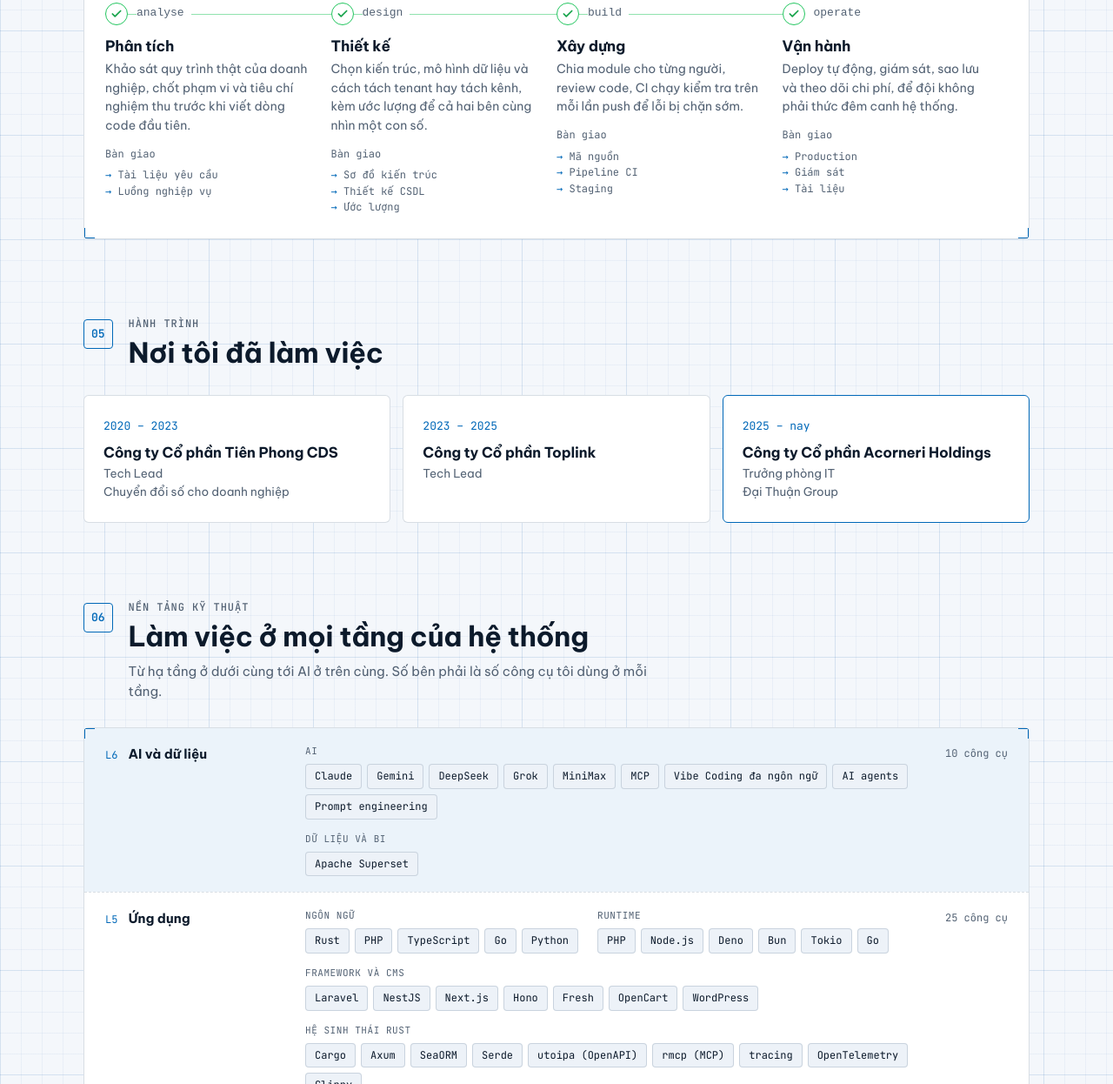
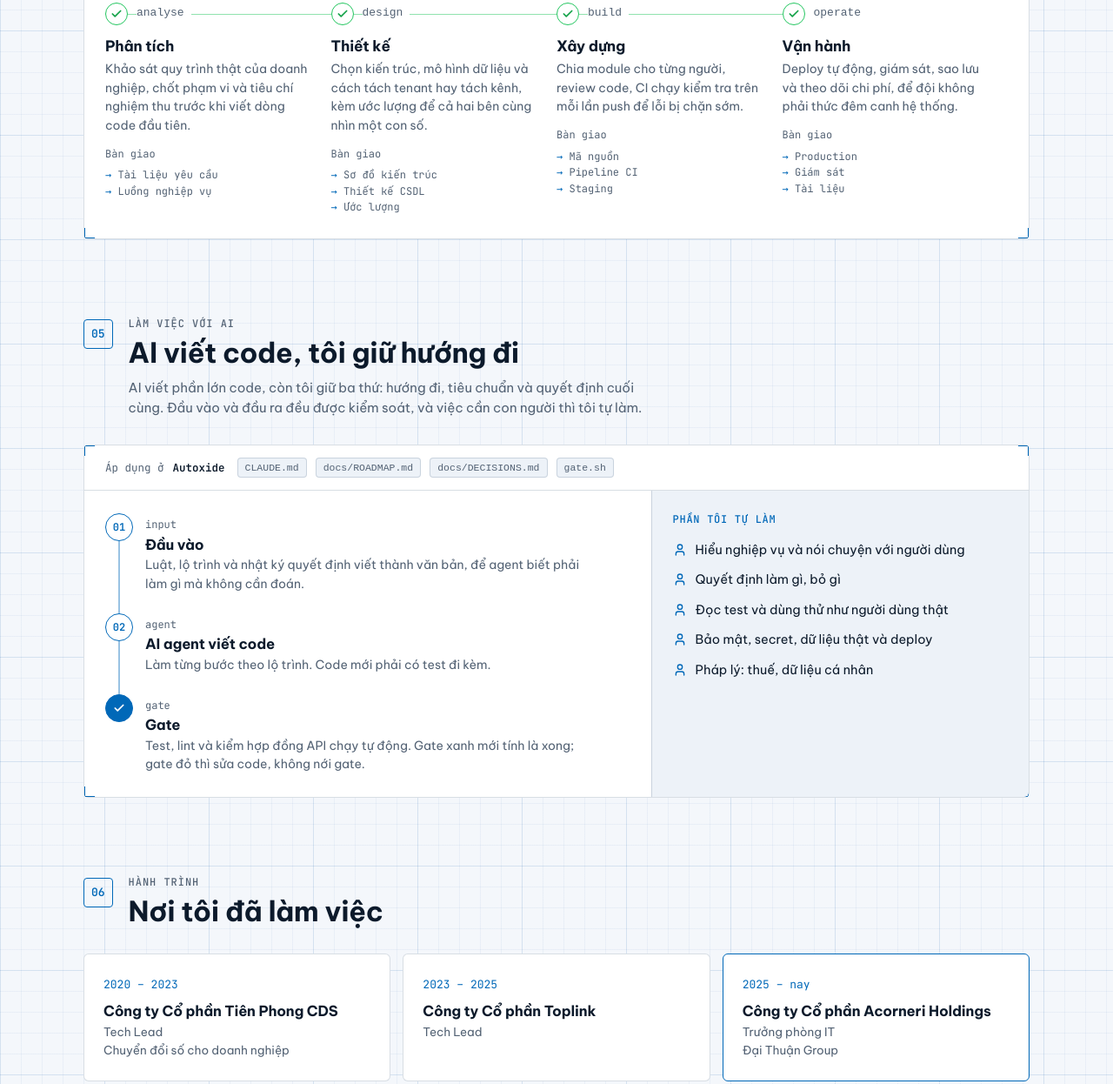
Before and after one commit to thuongtamduy/thuongtamduy.github.io, a plain HTML site: page portfolio.html in a window 1280 px wide. Shown: the part 6205-7451 px from the top of the page at 87% size. Drawn offline with Linux system fonts and the light colour scheme.

Commit message:
Add a working-with-AI section to the portfolio and align the other-projects table
The new section shows how AI agents are used: written rules and a roadmap
as input, agents writing code with tests, and a gate that must be green
before work counts as done, next to the parts kept for a person.

Each row of the other-projects table is its own grid, so the auto-width
website column shifted the industry column from row to row; the column
now has a fixed width.

Co-Authored-By: Claude Opus 5.5 <noreply@anthropic.com>
Claude-Session: https://claude.ai/code/session_01DBy2LsF3eDwRnDwAo7sGdD

```diff
--- a/assets/site.js
+++ b/assets/site.js
@@ -28,6 +28,8 @@ const I18N = {
         'pf.client': 'Khách hàng', 'pf.role': 'Vai trò', 'pf.homeAlt': n => `Trang chủ ${n}`, 'pf.open': d => `Mở ${d}`,
         'pf.others': 'Các dự án khác', 'pf.th.project': 'Dự án', 'pf.th.industry': 'Lĩnh vực', 'pf.th.site': 'Website',
         'pf.proc.eyebrow': 'Cách làm việc', 'pf.proc.h2': 'Dự án chạy như một pipeline', 'pf.proc.p': 'Mỗi dự án đi qua bốn job. Job nào chưa xanh thì job sau chưa chạy.', 'pf.outputs': 'Bàn giao', 'pf.passed': 'đạt',
+        'pf.ai.eyebrow': 'Làm việc với AI', 'pf.ai.h2': 'AI viết code, tôi giữ hướng đi', 'pf.ai.p': 'AI viết phần lớn code, còn tôi giữ ba thứ: hướng đi, tiêu chuẩn và quyết định cuối cùng. Đầu vào và đầu ra đều được kiểm soát, và việc cần con người thì tôi tự làm.',
+        'pf.ai.example': 'Áp dụng ở', 'pf.ai.human': 'Phần tôi tự làm', 'pf.ai.flow': 'Quy trình làm việc với AI agent',
         'pf.journey.eyebrow': 'Hành trình', 'pf.journey.h2': 'Nơi tôi đã làm việc',
         'pf.stack.eyebrow': 'Nền tảng kỹ thuật', 'pf.stack.h2': 'Làm việc ở mọi tầng của hệ thống', 'pf.stack.p': 'Từ hạ tầng ở dưới cùng tới AI ở trên cùng. Số bên phải là số công cụ tôi dùng ở mỗi tầng.', 'pf.count': n => `${n} công cụ`,
         'pf.edu.eyebrow': 'Nền tảng', 'pf.edu.h2': 'Học vấn và ngôn ngữ',
@@ -54,6 +56,8 @@ const I18N = {
         'pf.client': 'Client', 'pf.role': 'Role', 'pf.homeAlt': n => `${n} home page`, 'pf.open': d => `Open ${d}`,
         'pf.others': 'Other projects', 'pf.th.project': 'Project', 'pf.th.industry': 'Industry', 'pf.th.site': 'Website',
         'pf.proc.eyebrow': 'How I work', 'pf.proc.h2': 'Every project runs like a pipeline', 'pf.proc.p': 'Each project goes through four jobs. A job does not start until the one before it is green.', 'pf.outputs': 'Ships', 'pf.passed': 'passed',
+        'pf.ai.eyebrow': 'Working with AI', 'pf.ai.h2': 'AI writes the code, I own the direction', 'pf.ai.p': 'AI writes most of the code; I own the direction, the standards and the final call. Inputs and outputs are both controlled, and the work that needs a person I do myself.',
+        'pf.ai.example': 'Applied in', 'pf.ai.human': 'What I do myself', 'pf.ai.flow': 'How I work with AI agents',
         'pf.journey.eyebrow': 'Journey', 'pf.journey.h2': 'Where I have worked',
         'pf.stack.eyebrow': 'Technical foundation', 'pf.stack.h2': 'Working across every layer of the system', 'pf.stack.p': 'From infrastructure at the bottom to AI at the top. The number on the right is how many tools I use on each layer.', 'pf.count': n => `${n} tools`,
         'pf.edu.eyebrow': 'Background', 'pf.edu.h2': 'Education and languages',
@@ -95,6 +99,7 @@ const ICONS = {
     db: '<ellipse cx="12" cy="5" rx="9" ry="3"/><path d="M3 5V19A9 3 0 0 0 21 19V5"/><path d="M3 12A9 3 0 0 0 21 12"/>',
     users: '<path d="M16 21v-2a4 4 0 0 0-4-4H6a4 4 0 0 0-4 4v2"/><circle cx="9" cy="7" r="4"/><path d="M22 21v-2a4 4 0 0 0-3-3.87"/><path d="M16 3.13a4 4 0 0 1 0 7.75"/>',
     sparkles: '<path d="M9.94 15.5A2 2 0 0 0 8.5 14.06l-6.14-1.58a.5.5 0 0 1 0-.96L8.5 9.94A2 2 0 0 0 9.94 8.5l1.58-6.14a.5.5 0 0 1 .96 0L14.06 8.5A2 2 0 0 0 15.5 9.94l6.14 1.58a.5.5 0 0 1 0 .96L15.5 14.06a2 2 0 0 0-1.44 1.44l-1.58 6.14a.5.5 0 0 1-.96 0z"/><path d="M20 3v4"/><path d="M22 5h-4"/>',
+    user: '<path d="M19 21v-2a4 4 0 0 0-4-4H9a4 4 0 0 0-4 4v2"/><circle cx="12" cy="7" r="4"/>',
     sliders: '<path d="M4 21v-7"/><path d="M4 10V3"/><path d="M12 21v-9"/><path d="M12 8V3"/><path d="M20 21v-5"/><path d="M20 12V3"/><path d="M2 14h4"/><path d="M10 8h4"/><path d="M18 16h4"/>'
 };
 const GITHUB = 'M12 .297c-6.63 0-12 5.373-12 12 0 5.303 3.438 9.8 8.205 11.385.6.113.82-.258.82-.577 0-.285-.01-1.04-.015-2.04-3.338.724-4.042-1.61-4.042-1.61C4.422 18.07 3.633 17.7 3.633 17.7c-1.087-.744.084-.729.084-.729 1.205.084 1.838 1.236 1.838 1.236 1.07 1.835 2.809 1.305 3.495.998.108-.776.417-1.305.76-1.605-2.665-.3-5.466-1.332-5.466-5.93 0-1.31.465-2.38 1.235-3.22-.135-.303-.54-1.523.105-3.176 0 0 1.005-.322 3.3 1.23.96-.267 1.98-.399 3-.405 1.02.006 2.04.138 3 .405 2.28-1.552 3.285-1.23 3.285-1.23.645 1.653.24 2.873.12 3.176.765.84 1.23 1.91 1.23 3.22 0 4.61-2.805 5.625-5.475 5.92.42.36.81 1.096.81 2.22 0 1.606-.015 2.896-.015 3.286 0 .315.21.69.825.57C20.565 22.092 24 17.592 24 12.297c0-6.627-5.373-12-12-12';
--- a/portfolio.html
+++ b/portfolio.html
@@ -15,7 +15,7 @@
     <link rel="preconnect" href="https://fonts.googleapis.com">
     <link rel="preconnect" href="https://fonts.gstatic.com" crossorigin>
     <link href="https://fonts.googleapis.com/css2?family=Be+Vietnam+Pro:wght@400;500;600;700&family=JetBrains+Mono:wght@400;500;600;700&display=swap" rel="stylesheet">
-    <link rel="stylesheet" href="assets/site.css?v=2026-11-17">
+    <link rel="stylesheet" href="assets/site.css?v=2026-11-18">
     <link rel="alternate" hreflang="vi" href="https://thuongtamduy.com/portfolio.html">
     <link rel="alternate" hreflang="en" href="https://thuongtamduy.com/portfolio.html?lang=en">
 
@@ -158,12 +158,13 @@
 
         .others { margin-top: 72px; }
         .others h3 { margin: 0 0 12px; font-size: 18px; }
-        .tr { display: grid; grid-template-columns: 1fr 1.3fr auto; gap: 16px; align-items: center; padding: 14px 20px; text-decoration: none; }
+        .tr { display: grid; grid-template-columns: minmax(0, 1fr) minmax(0, 1.3fr) 11rem; gap: 16px; align-items: center; padding: 14px 20px; text-decoration: none; }
         .tr + .tr { border-top: 1px solid var(--border); }
         .tr.th { padding-block: 10px; font-family: var(--mono); font-size: 11.5px; color: var(--muted); text-transform: uppercase; letter-spacing: .06em; background-color: var(--surface-2); }
         .tr b { font-weight: 600; }
         .tr span { color: var(--muted); font-size: 14px; }
-        .tr .dom { font-family: var(--mono); font-size: 12px; }
+        .tr .dom { font-family: var(--mono); font-size: 12px; text-align: right; }
+        .tr.th span:last-child { text-align: right; }
         a.tr:hover { background-color: var(--surface-2); }
         a.tr:hover b { color: var(--accent); }
 
@@ -189,6 +190,31 @@
         .ships ul { margin: 6px 0 0; padding: 0; list-style: none; }
         .ships li::before { content: '→ '; color: var(--accent); }
 
+        /* ---------- Working with AI: inputs -> agent -> gate, plus the part kept by a person ---------- */
+        .ai { padding: 0; overflow: hidden; }
+        .ai-head { display: flex; flex-wrap: wrap; gap: 8px 10px; align-items: center; padding: 14px 24px; border-bottom: 1px solid var(--border); font-family: var(--mono); font-size: 12.5px; color: var(--muted); }
+        .ai-head b { color: var(--text); font-weight: 600; margin-right: 4px; }
+        .ai-head code { padding: 2px 8px; border-radius: 4px; border: 1px solid var(--border); background: var(--surface-2); font-size: 11.5px; }
+        .ai-body { display: grid; grid-template-columns: 1.5fr 1fr; }
+        .ai-flow { list-style: none; margin: 0; padding: 26px 24px; display: flex; flex-direction: column; gap: 22px; }
+        .ai-step { position: relative; display: grid; grid-template-columns: 32px 1fr; gap: 14px; }
+        .ai-step > i {
+            position: relative; z-index: 1;
+            width: 32px; height: 32px; border-radius: 50%;
+            display: grid; place-items: center;
+            font-style: normal; font-family: var(--mono); font-size: 12px; font-weight: 600;
+            color: var(--accent); background-color: var(--surface); border: 1.5px solid var(--accent);
+        }
+        .ai-step:not(:last-child)::after { content: ''; position: absolute; left: 15.25px; top: 32px; bottom: -22px; width: 1.5px; background: var(--accent); opacity: .4; }
+        .ai-step.gate > i { color: var(--accent-ink); background-color: var(--accent); }
+        .ai-step code { font-family: var(--mono); font-size: 12px; color: var(--muted); }
+        .ai-step h3 { margin: 2px 0 4px; font-size: 16.5px; }
+        .ai-step p { margin: 0; color: var(--muted); font-size: 14px; max-width: 520px; }
+        .ai-human { padding: 26px 24px; border-left: 1px solid var(--border); background-color: var(--surface-2); }
+        .ai-human h3 { margin: 0; font-family: var(--mono); font-size: 12px; font-weight: 500; color: var(--accent); text-transform: uppercase; letter-spacing: .06em; }
+        .ai-human ul { list-style: none; margin: 16px 0 0; padding: 0; display: flex; flex-direction: column; gap: 12px; }
+        .ai-human li { display: flex; gap: 10px; font-size: 14.5px; }
+        .ai-human li svg { margin-top: 3px; color: var(--accent); }
         /* ---------- Journey ---------- */
         .journey { display: grid; grid-template-columns: repeat(3, 1fr); gap: 14px; list-style: none; margin: 0; padding: 0; }
         .step { padding: 22px 22px 24px; }
@@ -234,6 +260,8 @@
             .work:nth-child(even) .shot { order: 0; }
             .jobs { grid-template-columns: 1fr 1fr; row-gap: 28px; }
             .job:nth-child(2)::after { display: none; }
+            .ai-body { grid-template-columns: 1fr; }
+            .ai-human { border-left: 0; border-top: 1px solid var(--border); }
         }
         @media (max-width: 600px) {
             .block { padding-top: 64px; }
@@ -249,6 +277,7 @@
             .tr.th { display: none; }
             .work-text h3 { font-size: 23px; }
             .feature-text { padding: 24px 20px; }
+            .ai-head, .ai-flow, .ai-human { padding-left: 18px; padding-right: 18px; }
             .contact { padding: 36px 20px; }
             .tenants { gap: 8px; }
             .tenant { padding: 10px 6px; }
@@ -276,7 +305,7 @@
 
     <footer class="site-foot" id="foot"></footer>
 
-    <script src="assets/site.js?v=2026-11-17"></script>
+    <script src="assets/site.js?v=2026-11-18"></script>
     <script>
         setupPage('portfolio');
 
@@ -477,6 +506,26 @@
                     </div>
                 </section>` : ''}
 
+                ${r.ai ? `
+                <section class="block" id="ai">
+                    ${sec(++n, 'pf.ai')}
+                    <div class="panel ticks ai">
+                        ${r.ai.example ? `<div class="ai-head"><span>${t('pf.ai.example')}</span><b>${esc(r.ai.example.name)}</b>${r.ai.example.files.map(f => `<code>${esc(f)}</code>`).join('')}</div>` : ''}
+                        <div class="ai-body">
+                            <ol class="ai-flow" aria-label="${esc(t('pf.ai.flow'))}">
+                                ${r.ai.flow.map((s, i) => `
+                                    <li class="ai-step${s.job === 'gate' ? ' gate' : ''}">
+                                        <i>${s.job === 'gate' ? check : pad(i + 1)}</i>
+                                        <div><code>${esc(s.job)}</code><h3>${esc(s.step)}</h3><p>${esc(s.text)}</p></div>
+                                    </li>`).join('')}
+                            </ol>
+                            <div class="ai-human">
+                                <h3>${t('pf.ai.human')}</h3>
+                                <ul>${r.ai.human.map(h => `<li>${icon('user', 16)}<span>${esc(h)}</span></li>`).join('')}</ul>
+                            </div>
+                        </div>
+                    </div>
+                </section>` : ''}
                 <section class="block">
                     ${sec(++n, 'pf.journey', false)}
                     <ol class="journey">
--- a/resume.json
+++ b/resume.json
@@ -522,6 +522,41 @@
       "job": "operate"
     }
   ],
+  "ai": {
+    "example": {
+      "name": "Autoxide",
+      "files": [
+        "CLAUDE.md",
+        "docs/ROADMAP.md",
+        "docs/DECISIONS.md",
+        "gate.sh"
+      ]
+    },
+    "flow": [
+      {
+        "job": "input",
+        "step": "Đầu vào",
+        "text": "Luật, lộ trình và nhật ký quyết định viết thành văn bản, để agent biết phải làm gì mà không cần đoán."
+      },
+      {
+        "job": "agent",
+        "step": "AI agent viết code",
+        "text": "Làm từng bước theo lộ trình. Code mới phải có test đi kèm."
+      },
+      {
+        "job": "gate",
+        "step": "Gate",
+        "text": "Test, lint và kiểm hợp đồng API chạy tự động. Gate xanh mới tính là xong; gate đỏ thì sửa code, không nới gate."
+      }
+    ],
+    "human": [
+      "Hiểu nghiệp vụ và nói chuyện với người dùng",
+      "Quyết định làm gì, bỏ gì",
+      "Đọc test và dùng thử như người dùng thật",
+      "Bảo mật, secret, dữ liệu thật và deploy",
+      "Pháp lý: thuế, dữ liệu cá nhân"
+    ]
+  },
   "education": [
     {
       "school": "Cao đẳng Kỹ thuật Cao Thắng",
```
Also changed, not shown: cv.html (+2 -2 lines), resume.en.json (+35 -0 lines).
